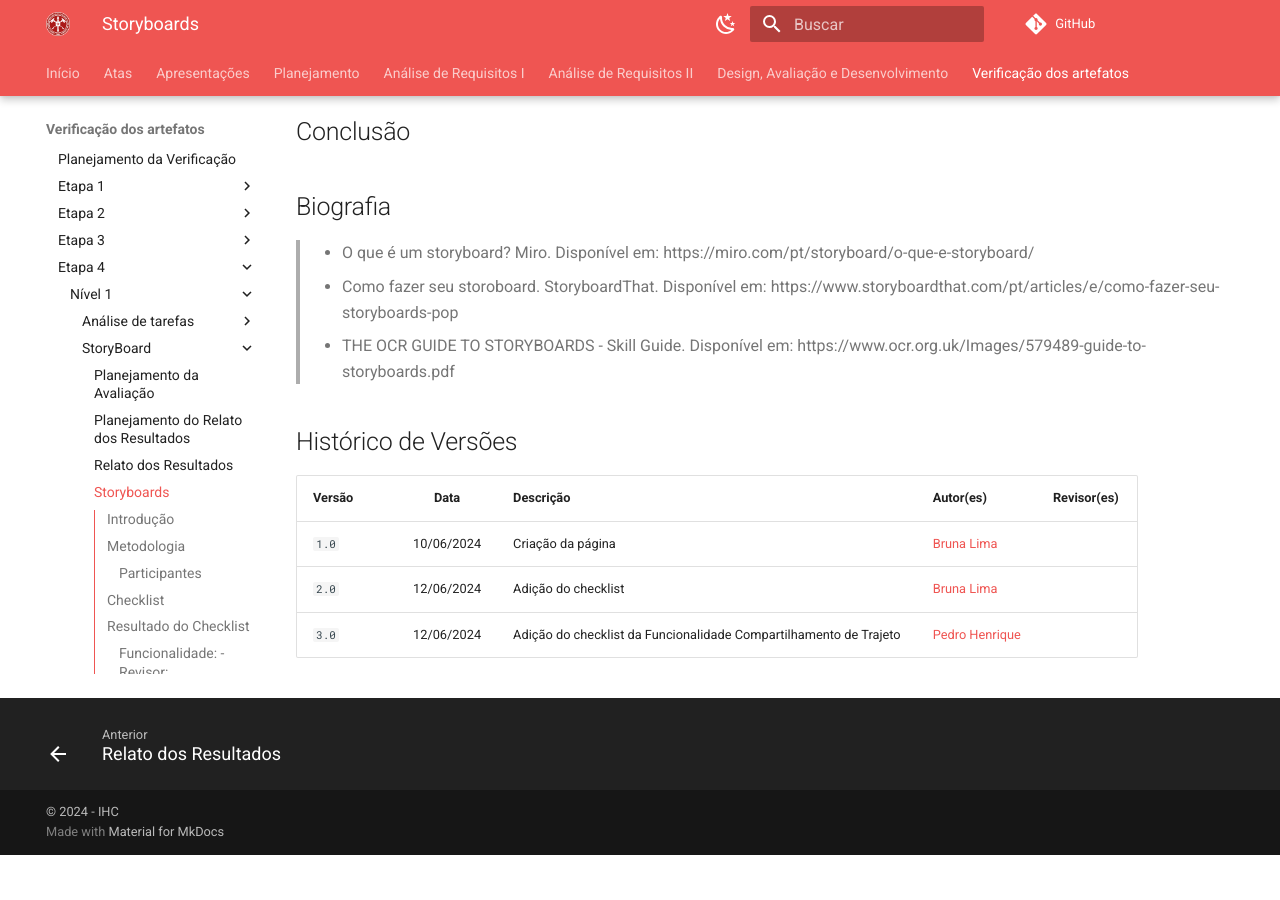
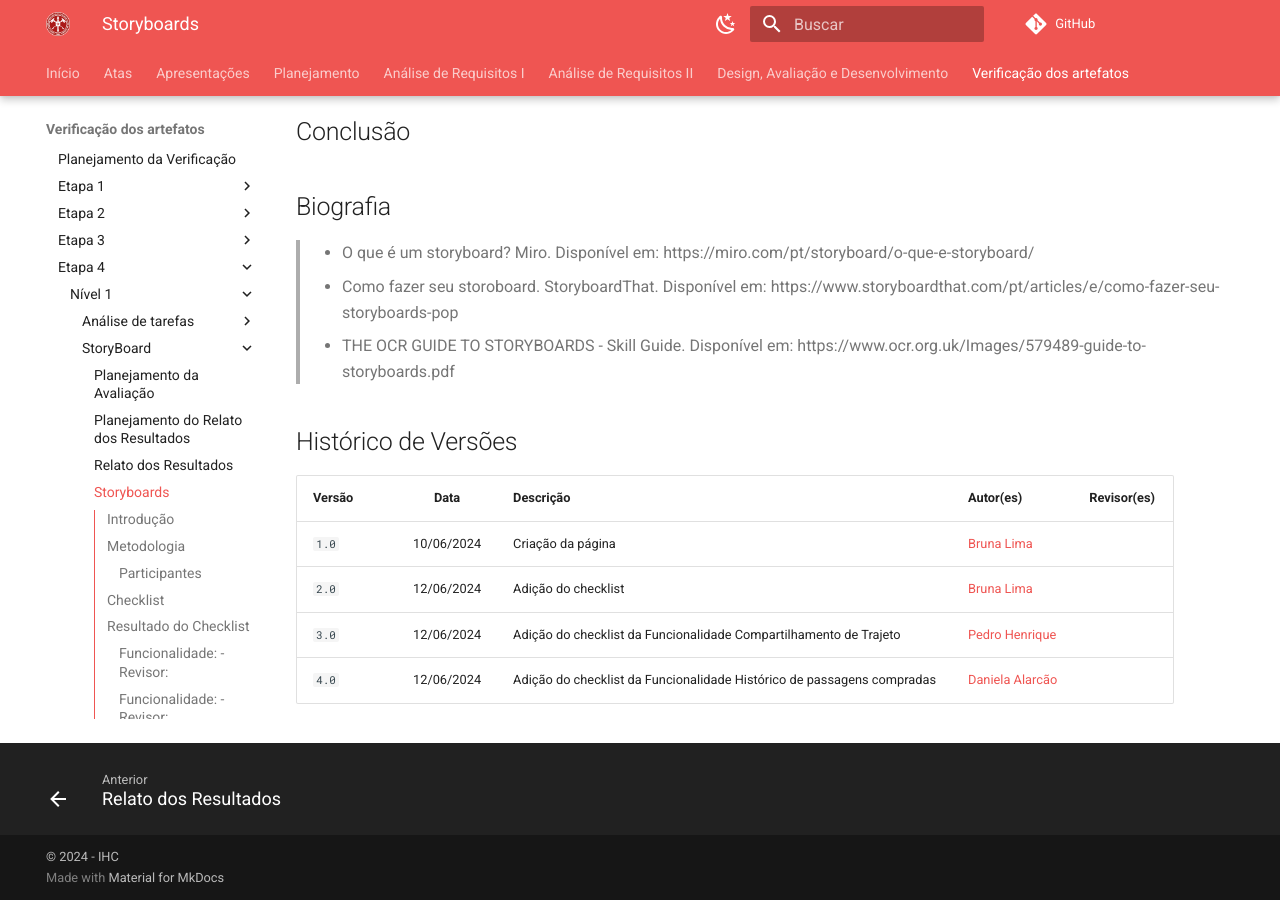
Before and after one commit to Interacao-Humano-Computador/2024.1-CBMERJ, an MkDocs documentation site: the page built from docs/verificacao_artefatos/verificacao_grupo_8/etapa_4/nivel_1/storyboard/storyboards.md, in a window 1280 px wide and 900 px high, scrolled down 4457 px. Built offline with MkDocs 1.6.1 and Material for MkDocs 9.7.7, drawn with Linux system fonts in a browser that asks for light colours; comment, search, counter and statistics services are not loaded; before the commit the page ends 5312 px from its top, so only the background shows below that.

Commit message:
Storyboard

```diff
--- a/docs/verificacao_artefatos/verificacao_grupo_8/etapa_4/nivel_1/storyboard/storyboards.md
+++ b/docs/verificacao_artefatos/verificacao_grupo_8/etapa_4/nivel_1/storyboard/storyboards.md
@@ -96,3 +96,4 @@
 | `1.0`   | 10/06/2024 | Criação da página                         | [Bruna Lima](https://github.com/libruna) |   |
 | `2.0`   | 12/06/2024 | Adição do checklist | [Bruna Lima](https://github.com/libruna) |   |
 | `3.0`   | 12/06/2024 | Adição do checklist da Funcionalidade Compartilhamento de Trajeto| [Pedro Henrique](https://github.com/PedroHhenriq) |   |
+| `4.0`   | 12/06/2024 | Adição do checklist da Funcionalidade Histórico de passagens compradas| [Daniela Alarcão](https://github.com/danialarcao) |   |
```
